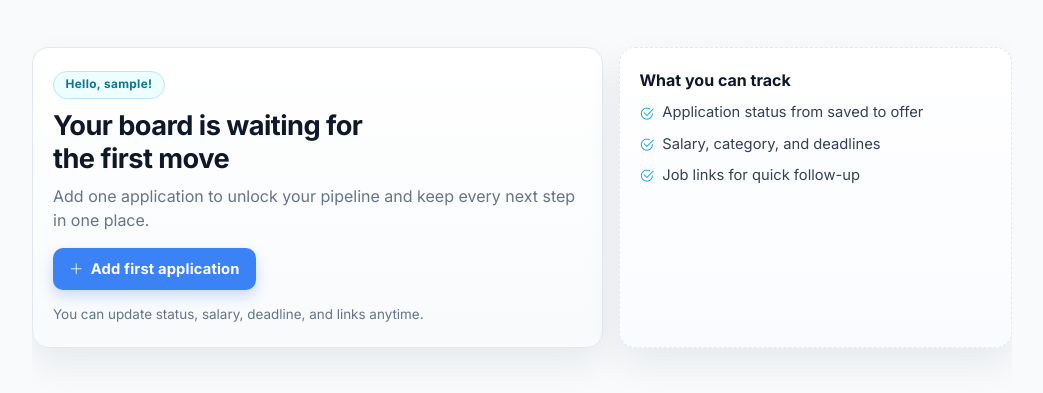
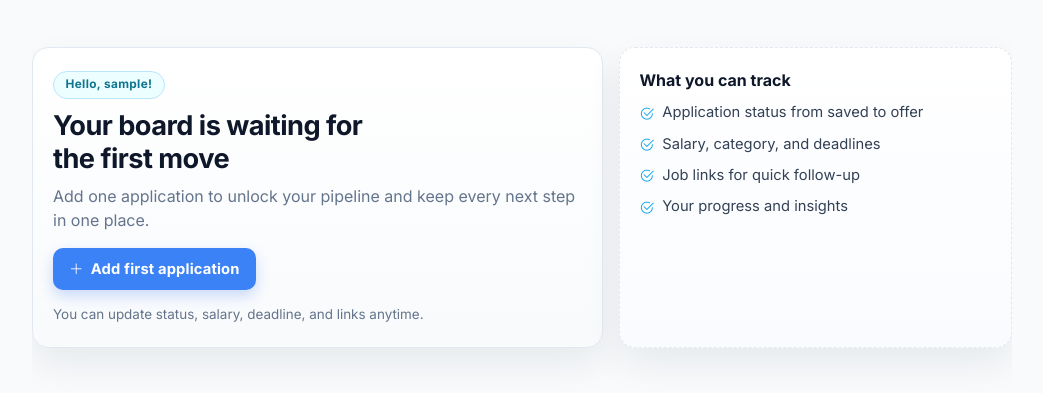
Before and after one commit to williamgrocha/job-application-tracker, a Flask app: page / in a window 1280 px wide. Shown: the part 177-570 px from the top of the page, without its empty margins (118-1161 px from the left). Run offline with Flask 3, Linux system fonts and the light colour scheme; the visitor is signed in with stand-in values (Sample User, id 1); data comes from the database, SQL or seed files in the repository; data that the repository does not hold is empty.

Commit message:
feat: add progress and insights tracking to the empty state checklist

```diff
--- a/templates/index-empty.html
+++ b/templates/index-empty.html
@@ -34,6 +34,7 @@
                         <li><i class="bi bi-check2-circle" aria-hidden="true"></i> Application status from saved to offer</li>
                         <li><i class="bi bi-check2-circle" aria-hidden="true"></i> Salary, category, and deadlines</li>
                         <li><i class="bi bi-check2-circle" aria-hidden="true"></i> Job links for quick follow-up</li>
+                        <li><i class="bi bi-check2-circle" aria-hidden="true"></i> Your progress and insights</li>
                     </ul>
                 </aside>
             </div>
```
